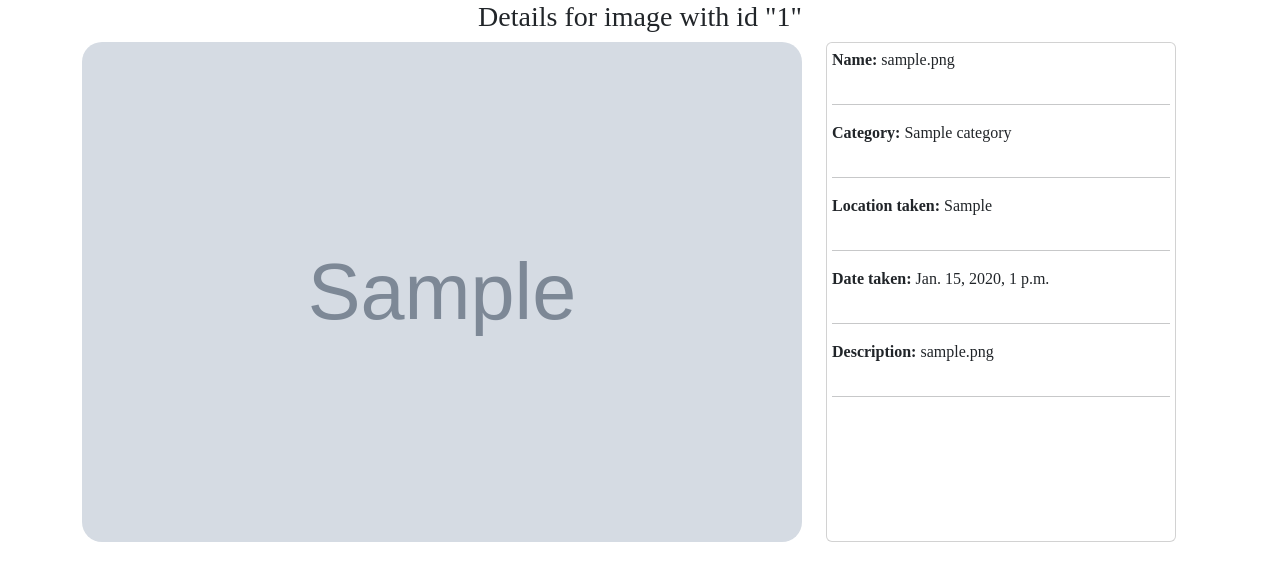
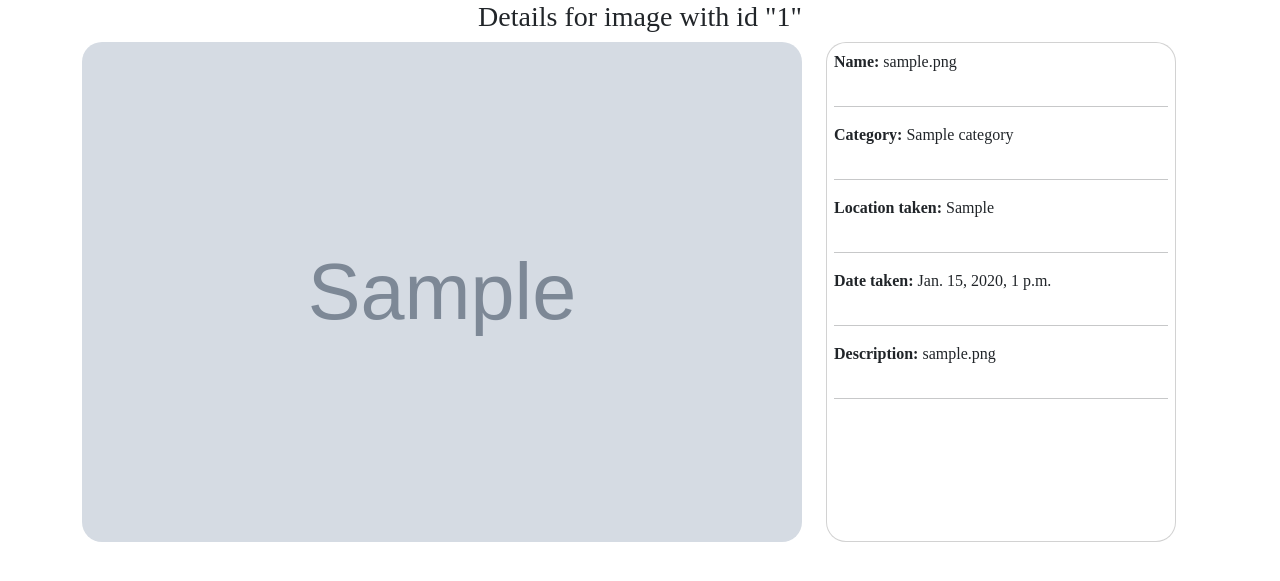
Before and after one commit to WaruiAlfred/aldis-gallery, a Django app: page /search_id/1 in a window 1280 px wide. Shown: the part 126-707 px from the top of the page. Run offline with Django 3.2, Linux system fonts and the light colour scheme; tables that the repository leaves empty hold one stand-in row (values such as "Sample post"); grey boxes marked "Sample" are stand-in pictures; some libraries are stand-ins or nearby versions; some web fonts are replaced.

Commit message:
add styles to single image details display page

```diff
--- a/static/css/styles.css
+++ b/static/css/styles.css
@@ -73,3 +73,8 @@ img{
     margin: 5px;
   }
 }
+/*picture template*/
+.image-details{
+  padding: 7px;
+  border-radius: 20px;
+}
```
